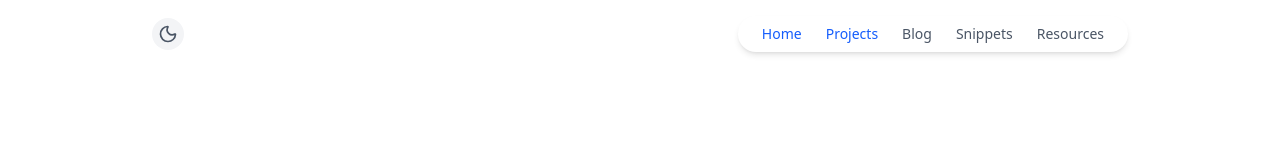
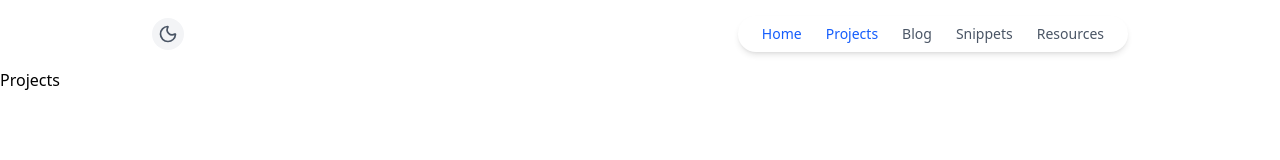
Before and after one commit to AKHILKAP124/Akhil-Kumar, a React (Vite) app: page /projects in a window 1280 px wide. Shown: the top 160 px of the page. Built offline with nearby package versions, Linux system fonts and the light colour scheme.

Commit message:
Add header for Projects page

```diff
--- a/src/Pages/Projects.jsx
+++ b/src/Pages/Projects.jsx
@@ -4,7 +4,8 @@ import Navbar from '../components/Navbar'
 const Projects = () => {
   return (
       <div>
-          <Navbar />
+      <Navbar />
+      <h1>Projects</h1>
     </div>
   )
 }
```
